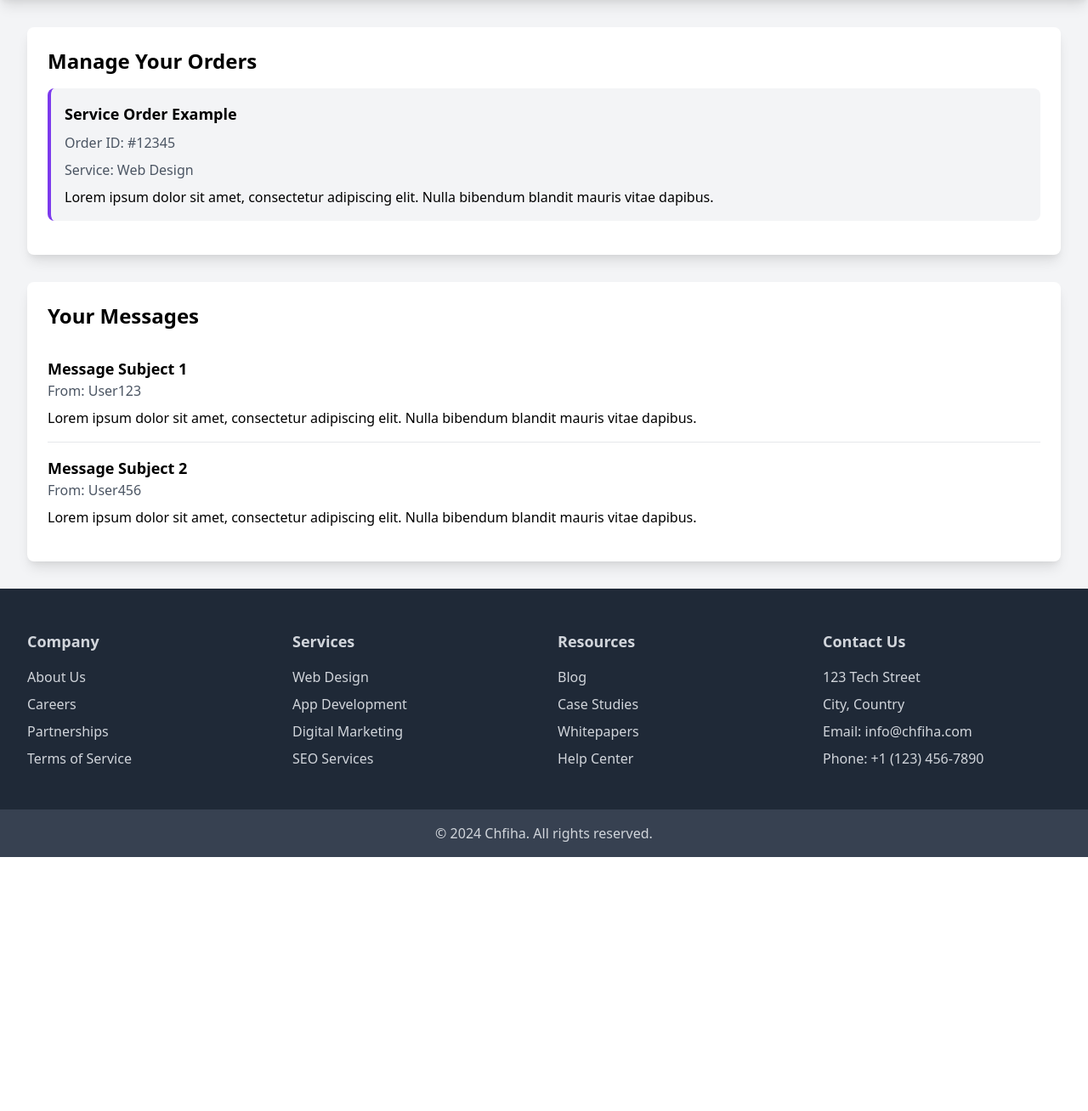
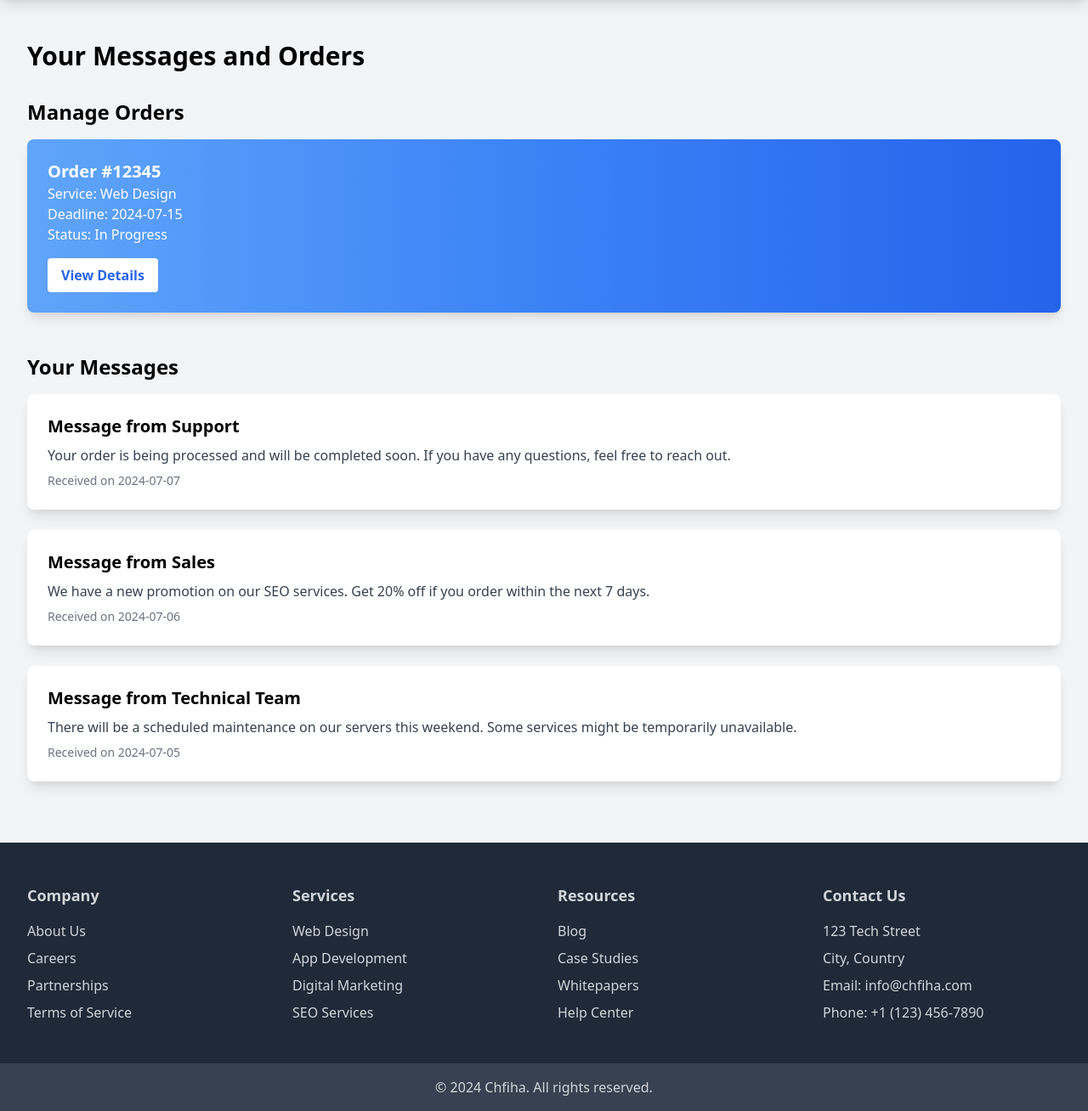
Before and after one commit to Raf-Mos/Chfiha, a Django app: page /messages/ in a window 1280 px wide. Shown: the part 64-1372 px from the top of the page at 85% size. Before the commit the page ends 1073 px from the top, so only its background shows below. Run offline with Django 5.2, Linux system fonts and the light colour scheme.

Commit message:
update templates

```diff
--- a/chfiha/templates/messages.html
+++ b/chfiha/templates/messages.html
@@ -3,47 +3,42 @@
 
 {% block content %}
 
-    <!-- Main Content -->
-    <main class="max-w-7xl mx-auto px-4 sm:px-6 lg:px-8 py-8">
+<!-- Main Content -->
+    <main class="max-w-7xl mx-auto py-12 px-4 sm:px-6 lg:px-8">
+        <h1 class="text-3xl font-bold mb-8">Your Messages and Orders</h1>
 
-        <!-- Manage Orders Section -->
-        <section class="mb-8">
-            <div class="bg-white rounded-lg shadow-lg p-6">
-                <h2 class="text-2xl font-bold mb-4">Manage Your Orders</h2>
-                <!-- Example order -->
-                <div class="border-l-4 border-purple-600 bg-gray-100 p-4 rounded-lg mb-4">
-                    <h3 class="text-lg font-semibold mb-2">Service Order Example</h3>
-                    <p class="text-gray-600 mb-2">Order ID: #12345</p>
-                    <p class="text-gray-600 mb-2">Service: Web Design</p>
-                    <p>Lorem ipsum dolor sit amet, consectetur adipiscing elit. Nulla bibendum blandit mauris vitae dapibus.</p>
-                </div>
-                <!-- Add more orders as needed -->
+        <!-- Orders Section -->
+        <section class="mb-12">
+            <h2 class="text-2xl font-semibold mb-4">Manage Orders</h2>
+            <div class="bg-gradient-to-r from-blue-400 via-blue-500 to-blue-600 p-6 rounded-lg shadow-lg mb-6">
+                <h3 class="text-xl font-bold text-white">Order #12345</h3>
+                <p class="text-white">Service: Web Design</p>
+                <p class="text-white">Deadline: 2024-07-15</p>
+                <p class="text-white">Status: In Progress</p>
+                <button class="mt-4 bg-white text-blue-600 font-bold py-2 px-4 rounded focus:outline-none">View Details</button>
             </div>
+            <!-- Add more orders here if needed -->
         </section>
 
         <!-- Messages Section -->
         <section>
-            <div class="bg-white rounded-lg shadow-lg p-6">
-                <h2 class="text-2xl font-bold mb-4">Your Messages</h2>
-                <!-- Example messages list -->
-                <div class="divide-y divide-gray-200">
-                    <!-- Message 1 -->
-                    <div class="py-4">
-                        <h3 class="text-lg font-semibold">Message Subject 1</h3>
-                        <p class="text-gray-600">From: User123</p>
-                        <p class="mt-2">Lorem ipsum dolor sit amet, consectetur adipiscing elit. Nulla bibendum blandit mauris vitae dapibus.</p>
-                    </div>
-                    <!-- Message 2 -->
-                    <div class="py-4">
-                        <h3 class="text-lg font-semibold">Message Subject 2</h3>
-                        <p class="text-gray-600">From: User456</p>
-                        <p class="mt-2">Lorem ipsum dolor sit amet, consectetur adipiscing elit. Nulla bibendum blandit mauris vitae dapibus.</p>
-                    </div>
-                    <!-- Add more messages as needed -->
-                </div>
+            <h2 class="text-2xl font-semibold mb-4">Your Messages</h2>
+            <div class="bg-white p-6 rounded-lg shadow-lg mb-6">
+                <h3 class="text-xl font-bold mb-2">Message from Support</h3>
+                <p class="text-gray-700">Your order is being processed and will be completed soon. If you have any questions, feel free to reach out.</p>
+                <p class="text-sm text-gray-500 mt-2">Received on 2024-07-07</p>
+            </div>
+            <div class="bg-white p-6 rounded-lg shadow-lg mb-6">
+                <h3 class="text-xl font-bold mb-2">Message from Sales</h3>
+                <p class="text-gray-700">We have a new promotion on our SEO services. Get 20% off if you order within the next 7 days.</p>
+                <p class="text-sm text-gray-500 mt-2">Received on 2024-07-06</p>
+            </div>
+            <div class="bg-white p-6 rounded-lg shadow-lg mb-6">
+                <h3 class="text-xl font-bold mb-2">Message from Technical Team</h3>
+                <p class="text-gray-700">There will be a scheduled maintenance on our servers this weekend. Some services might be temporarily unavailable.</p>
+                <p class="text-sm text-gray-500 mt-2">Received on 2024-07-05</p>
             </div>
         </section>
-
     </main>
 
 {% endblock content %}
--- a/chfiha/templates/service.html
+++ b/chfiha/templates/service.html
@@ -8,7 +8,10 @@
 
         <!-- Service Banner with Gradient -->
         <div class="bg-gradient-to-r from-blue-400 to-purple-500 text-white py-6 px-8 rounded-lg shadow-lg mb-8">
-            <h1 class="text-4xl font-bold">Web Design Service</h1>
+            <h1 class="text-4xl font-bold mb-4">Web Design Service</h1>
+            <p class="text-white">
+                Description of the service goes here. Make sure it's descriptive and enticing.
+            </p>
         </div>
 
         <!-- Features Section -->
--- a/chfiha/templates/services.html
+++ /dev/null
@@ -1 +0,0 @@
-services
```
Also changed, not shown: chfiha/templates/home.html (+6 -6 lines).
